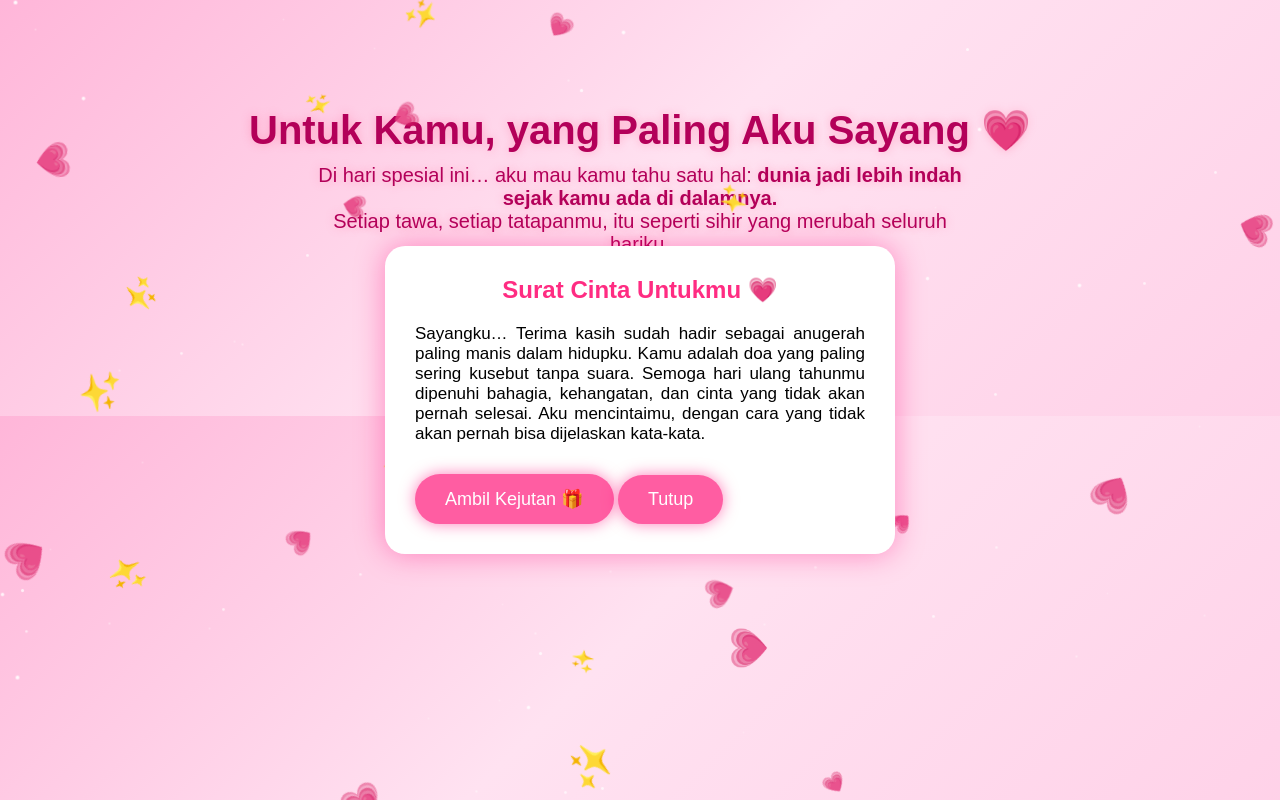
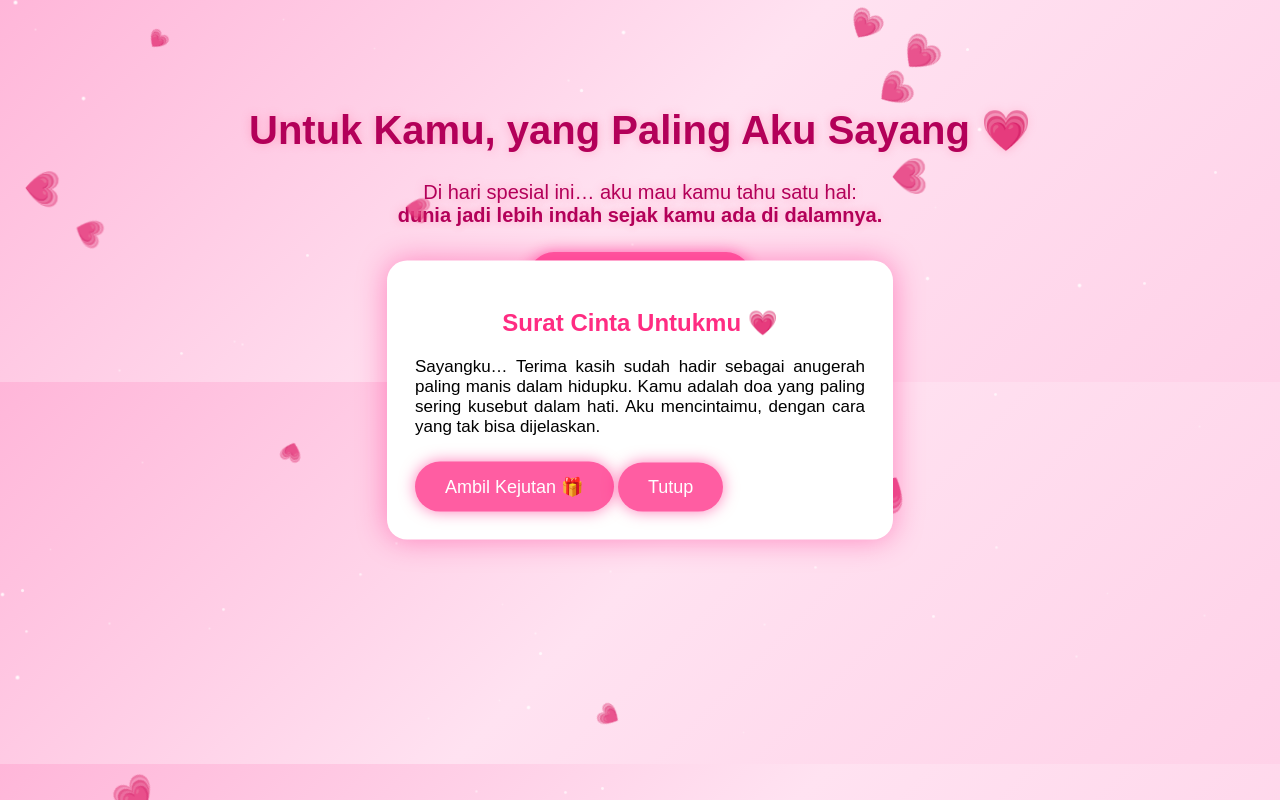
Before and after one commit to DEISVAHAN/Romantis-web, a plain HTML site: page card.html in a window 1280 px wide. Both pictures are taken after a click on the button "Lihat Surat Cinta 💌". Drawn offline with Linux system fonts and the light colour scheme.

Commit message:
Update card.html

```diff
--- a/card.html
+++ b/card.html
@@ -15,73 +15,70 @@
         animation: fadeIn 1.5s ease forwards;
     }
 
-    @keyframes fadeIn { from { opacity: 0; } to { opacity: 1; }}
+    @keyframes fadeIn { from { opacity: 0; } to { opacity: 1;} }
 
-    /* Glitter Effect */
+    /* Glitter */
     .glitter {
         position: fixed;
         width: 3px;
         height: 3px;
-        background: rgba(255, 255, 255, 0.9);
+        background: rgba(255,255,255,0.9);
         border-radius: 50%;
         animation: glitter 3s infinite ease-in-out;
     }
-
     @keyframes glitter {
-        0%, 100% { transform: scale(0.5); opacity: 0.4; }
-        50% { transform: scale(1.3); opacity: 1; }
+        0%, 100% { transform: scale(.5); opacity:.5; }
+        50% { transform: scale(1.3); opacity:1; }
     }
 
-    /* Heart Falling */
+    /* Hearts */
     .heart {
         position: fixed;
         top: -20px;
         color: #ff2c82;
         font-size: 20px;
         animation: fall linear infinite;
-        opacity: 0.85;
+        opacity: .85;
+    }
+    @keyframes fall {
+        0% {transform: translateY(-50px) rotate(0deg);}
+        100% {transform: translateY(110vh) rotate(360deg);}
     }
 
-    @keyframes fall {
-        0% { transform: translateY(-50px) rotate(0deg); }
-        100% { transform: translateY(110vh) rotate(360deg); }
-    }
-
-    /* Card Layout */
+    /* Container */
     .card-container {
         text-align: center;
         padding: 80px 20px;
         color: #b30059;
         text-shadow: 0 0 10px rgba(255, 100, 150, 0.4);
     }
+    h1 { font-size: 40px; }
+    p { font-size: 20px; max-width: 650px; margin: auto; }
 
-    h1 { font-size: 40px; margin-bottom: 10px; }
-    p { font-size: 20px; max-width: 650px; margin: 0 auto; }
-
-    /* Popup Surat */
+    /* Popup */
     .letter-popup {
         position: fixed;
         top: 50%;
         left: 50%;
-        transform: translate(-50%, -50%) scale(0.1);
+        transform: translate(-50%, -50%) scale(.1);
         width: 85%;
         max-width: 450px;
         background: white;
-        padding: 30px;
+        padding: 28px;
         border-radius: 20px;
-        box-shadow: 0 0 30px rgba(255, 0, 120, 0.4);
+        box-shadow: 0 0 30px rgba(255,0,120,.4);
         opacity: 0;
-        transition: 0.5s ease;
-        z-index: 99;
+        transition: .45s ease;
+        z-index: 999;
     }
-
     .letter-popup.show {
         opacity: 1;
         transform: translate(-50%, -50%) scale(1);
     }
 
-    #loveBtn, #closeBtn, #downloadBtn {
-        margin-top: 30px;
+    /* Buttons */
+    button {
+        margin-top: 25px;
         padding: 14px 30px;
         background: #ff5da2;
         border: none;
@@ -89,43 +86,41 @@
         font-size: 18px;
         border-radius: 50px;
         cursor: pointer;
-        box-shadow: 0 0 15px rgba(255, 0, 120, 0.5);
+        box-shadow: 0 0 15px rgba(255,0,120,.5);
         transition: .3s;
     }
-
-    #loveBtn:hover, #closeBtn:hover, #downloadBtn:hover {
+    button:hover {
         transform: scale(1.08);
-        box-shadow: 0 0 20px rgba(255, 0, 150, 0.8);
+        box-shadow: 0 0 22px rgba(255,0,140,.8);
     }
 </style>
 </head>
 <body>
 
-<!-- MUSIK -->
-<audio id="bgm" loop>
+<!-- MUSIK (dimulai muted untuk iPhone) -->
+<audio id="bgm" muted loop>
     <source src="musikmu.mp3" type="audio/mpeg">
 </audio>
 
 <div class="card-container">
     <h1>Untuk Kamu, yang Paling Aku Sayang 💗</h1>
     <p>
-        Di hari spesial ini… aku mau kamu tahu satu hal:
-        <b>dunia jadi lebih indah sejak kamu ada di dalamnya.</b><br>
-        Setiap tawa, setiap tatapanmu, itu seperti sihir yang merubah seluruh hariku.
+        Di hari spesial ini… aku mau kamu tahu satu hal:<br>
+        <b>dunia jadi lebih indah sejak kamu ada di dalamnya.</b>
     </p>
 
     <button id="loveBtn">Lihat Surat Cinta 💌</button>
 </div>
 
-<!-- POPUP SURAT -->
+<!-- POPUP -->
 <div class="letter-popup" id="popupLetter">
-    <h2 style="text-align:center; margin-top:0; color:#ff2c82;">Surat Cinta Untukmu 💗</h2>
+    <h2 style="text-align:center; color:#ff2c82;">Surat Cinta Untukmu 💗</h2>
+
     <p style="font-size:17px; text-align:justify;">
         Sayangku…
         Terima kasih sudah hadir sebagai anugerah paling manis dalam hidupku.
-        Kamu adalah doa yang paling sering kusebut tanpa suara.
-        Semoga hari ulang tahunmu dipenuhi bahagia, kehangatan, dan cinta yang tidak akan pernah selesai.
-        Aku mencintaimu, dengan cara yang tidak akan pernah bisa dijelaskan kata-kata.
+        Kamu adalah doa yang paling sering kusebut dalam hati.
+        Aku mencintaimu, dengan cara yang tak bisa dijelaskan.
     </p>
 
     <button id="downloadBtn">Ambil Kejutan 🎁</button>
@@ -133,44 +128,29 @@
 </div>
 
 <script>
-/* Confetti */
-function confetti() {
-    const c = document.createElement("div");
-    c.innerHTML = "✨";
-    c.style.position = "fixed";
-    c.style.top = "-20px";
-    c.style.left = Math.random() * window.innerWidth + "px";
-    c.style.fontSize = (20 + Math.random() * 20) + "px";
-    c.style.animation = "fall 3s linear forwards";
-    document.body.appendChild(c);
-    setTimeout(() => c.remove(), 3000);
-}
-setInterval(confetti, 300);
-
-/* Glitter */
+/* ---- Animasi Glitter ---- */
 for (let i = 0; i < 60; i++) {
     let g = document.createElement("div");
     g.className = "glitter";
-    g.style.left = Math.random() * 100 + "vw";
-    g.style.top = Math.random() * 100 + "vh";
-    g.style.animationDuration = (2 + Math.random() * 3) + "s";
+    g.style.left = Math.random()*100+"vw";
+    g.style.top = Math.random()*100+"vh";
+    g.style.animationDuration = (2 + Math.random()*3)+"s";
     document.body.appendChild(g);
 }
 
-/* Heart Falling */
-function hearts() {
+/* ---- Heart Falling ---- */
+setInterval(() => {
     const h = document.createElement("div");
     h.className = "heart";
     h.innerHTML = "💗";
-    h.style.left = Math.random() * window.innerWidth + "px";
-    h.style.fontSize = (16 + Math.random() * 20) + "px";
-    h.style.animationDuration = (3 + Math.random() * 3) + "s";
+    h.style.left = Math.random()*window.innerWidth+"px";
+    h.style.fontSize = (16 + Math.random()*20)+"px";
+    h.style.animationDuration = (3 + Math.random()*3)+"s";
     document.body.appendChild(h);
-    setTimeout(() => h.remove(), 6000);
-}
-setInterval(hearts, 400);
+    setTimeout(()=>h.remove(),6000);
+}, 400);
 
-/* Popup & Music */
+/* ---- Popup & Musik ---- */
 const bgm = document.getElementById("bgm");
 const btn = document.getElementById("loveBtn");
 const popup = document.getElementById("popupLetter");
@@ -178,20 +158,21 @@ const closeBtn = document.getElementById("closeBtn");
 const downloadBtn = document.getElementById("downloadBtn");
 
 btn.onclick = () => {
-    bgm.play();   // musik mulai setelah klik
     popup.classList.add("show");
+
+    // iPhone-friendly music play
+    bgm.muted = false;
+    bgm.play().catch(()=>{});
 };
 
-closeBtn.onclick = () => {
-    popup.classList.remove("show");
-};
+closeBtn.onclick = () => popup.classList.remove("show");
 
-/* Download kejutan */
+/* Download Kejutan */
 downloadBtn.onclick = () => {
-    const link = document.createElement("a");
-    link.href = "lizhahbd.xlsx";
-    link.download = "lizhahbd.xlsx";
-    link.click();
+    const a = document.createElement("a");
+    a.href = "lizhahbd.xlsx";
+    a.download = "lizhahbd.xlsx";
+    a.click();
 };
 </script>
 
```
